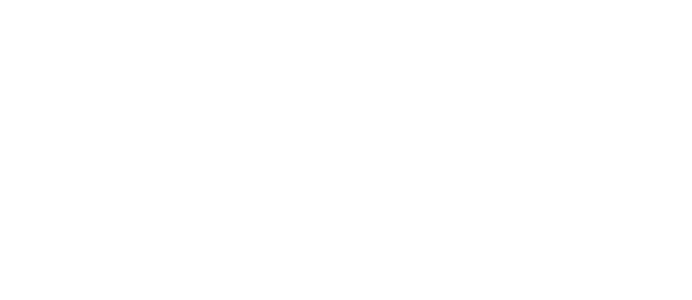
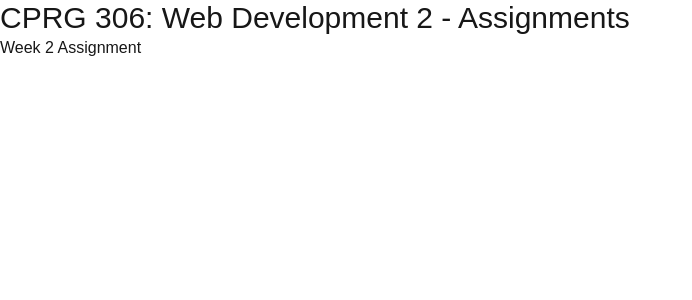
Before and after one commit to hannahsoftdev/cprg306-assignments, a Next.js app: page / in a window 1280 px wide. Shown: the top 300 px of the page, without its empty margins (0-692 px from the left). Built offline with nearby package versions, Linux system fonts and the light colour scheme.

Commit message:
Assignment Submission
Completed assignment

```diff
--- a/app/page.js
+++ b/app/page.js
@@ -1,10 +1,17 @@
+import Link from "next/link";
 
 
 export default function Home() {
   return (
     <main>
-      <h1></h1>
-      <p></p>
+      <h1 className="text-3xl">CPRG 306: Web Development 2 - Assignments</h1>
+        <ul>
+        <li>
+          <Link href="./week-2/"
+          className= "hover:text-green-500 hover:underline"
+          >Week 2 Assignment</Link>
+        </li>
+      </ul>
     </main>
 
   );
--- a/app/week-2/page.js
+++ b/app/week-2/page.js
@@ -1,7 +1,10 @@
+import StudentInfo from "./student-info";
+
 export default function Page() {
   return (
     <main>
       <h1>Shopping List</h1>
+      <StudentInfo />
     </main>
   );
 }
--- /dev/null
+++ b/app/week-2/student-info.js
@@ -0,0 +1,10 @@
+import Link from "next/link";
+
+export default function StudentInfo() {
+  return (
+    <div>
+        <h1>Hannah Mae Tolentino</h1>
+        <Link href="https://github.com/hannahsoftdev/cprg306-assignments">https://github.com</Link>
+    </div>
+  );
+}
```
